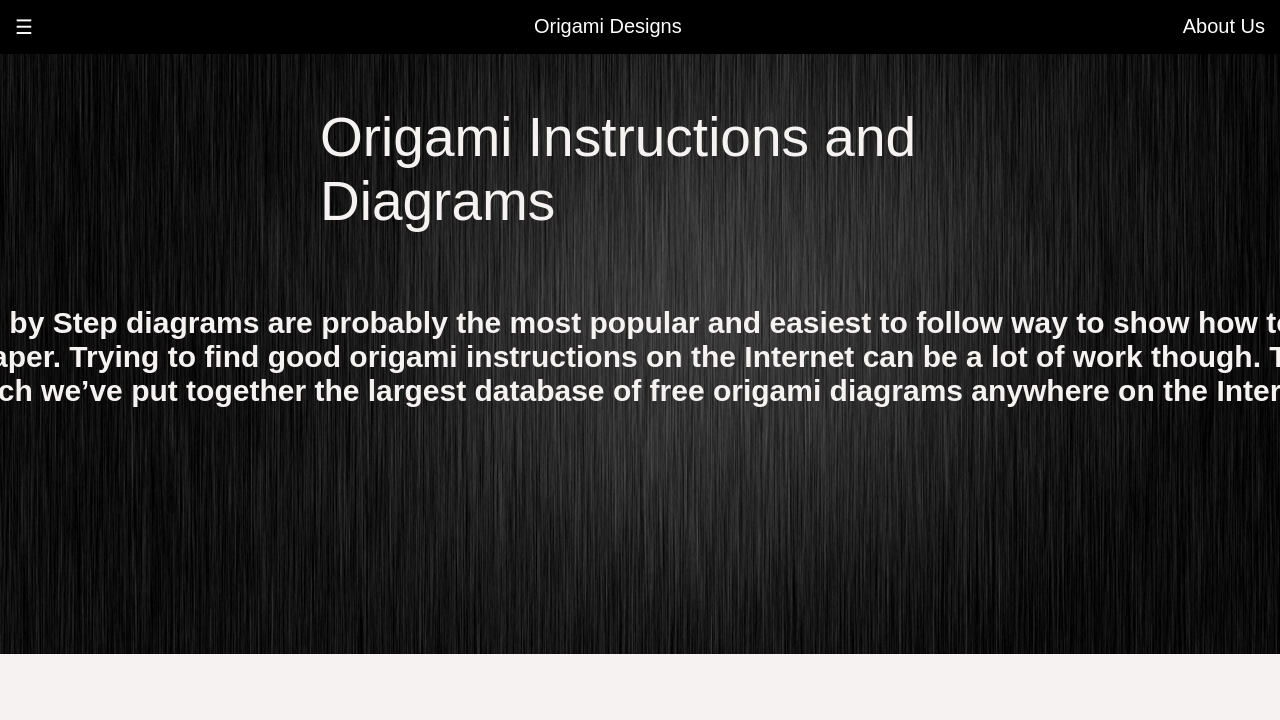
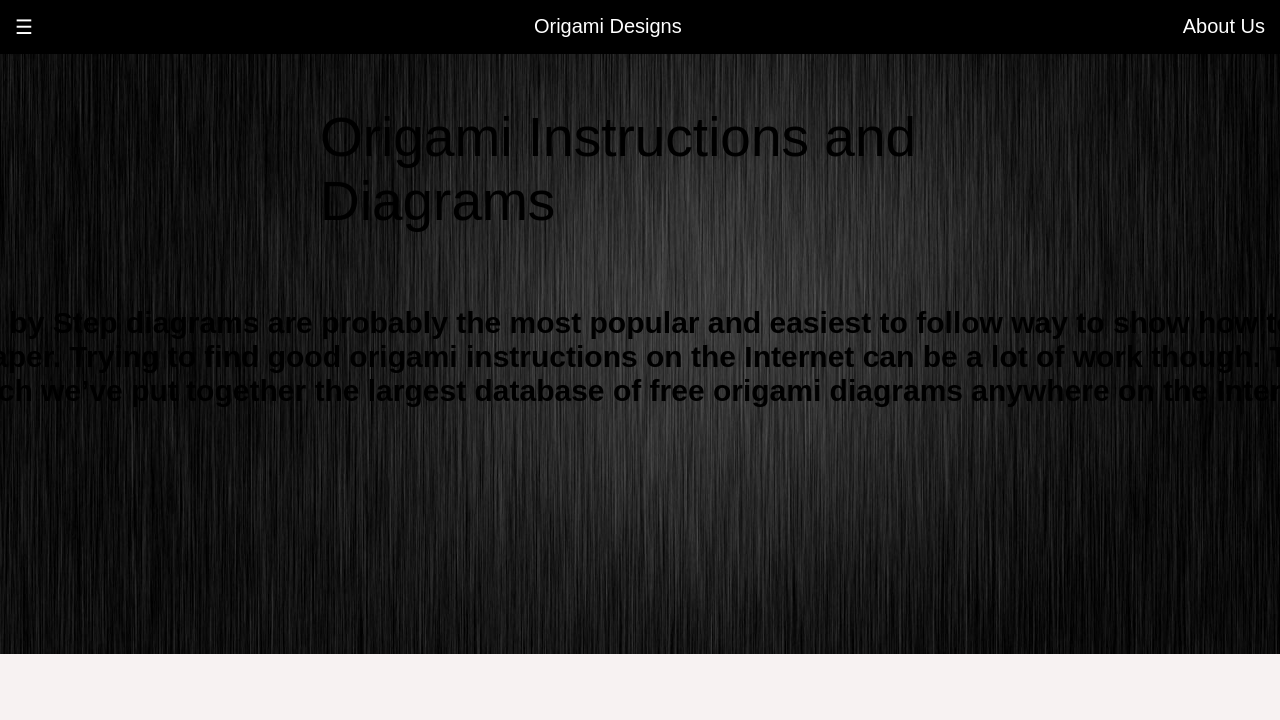
Before and after one commit to vishnupriya-whitehatjr/c52-v2-OrigamiClone-Part4, a plain HTML site: page index.html in a window 1280 px wide. Shown: the top 720 px of the page. Drawn offline with Linux system fonts and the light colour scheme.

Commit message:
Update styles.css

```diff
--- a/styles.css
+++ b/styles.css
@@ -26,7 +26,6 @@ a:visited{
     position: relative;
 }
 .bodyimg p{
-    color: #f7f2f2;
     font-size: 55px;
     font-family: fantasy;
     position: absolute;
@@ -35,7 +34,7 @@ a:visited{
     transform: translate(-50%,-50%);
 }
 .bodyimg h3{
-    color: #f7f2f2;
+
     font-family: fantasy;
     font-size: 30px;
     width: 1600px;
```
